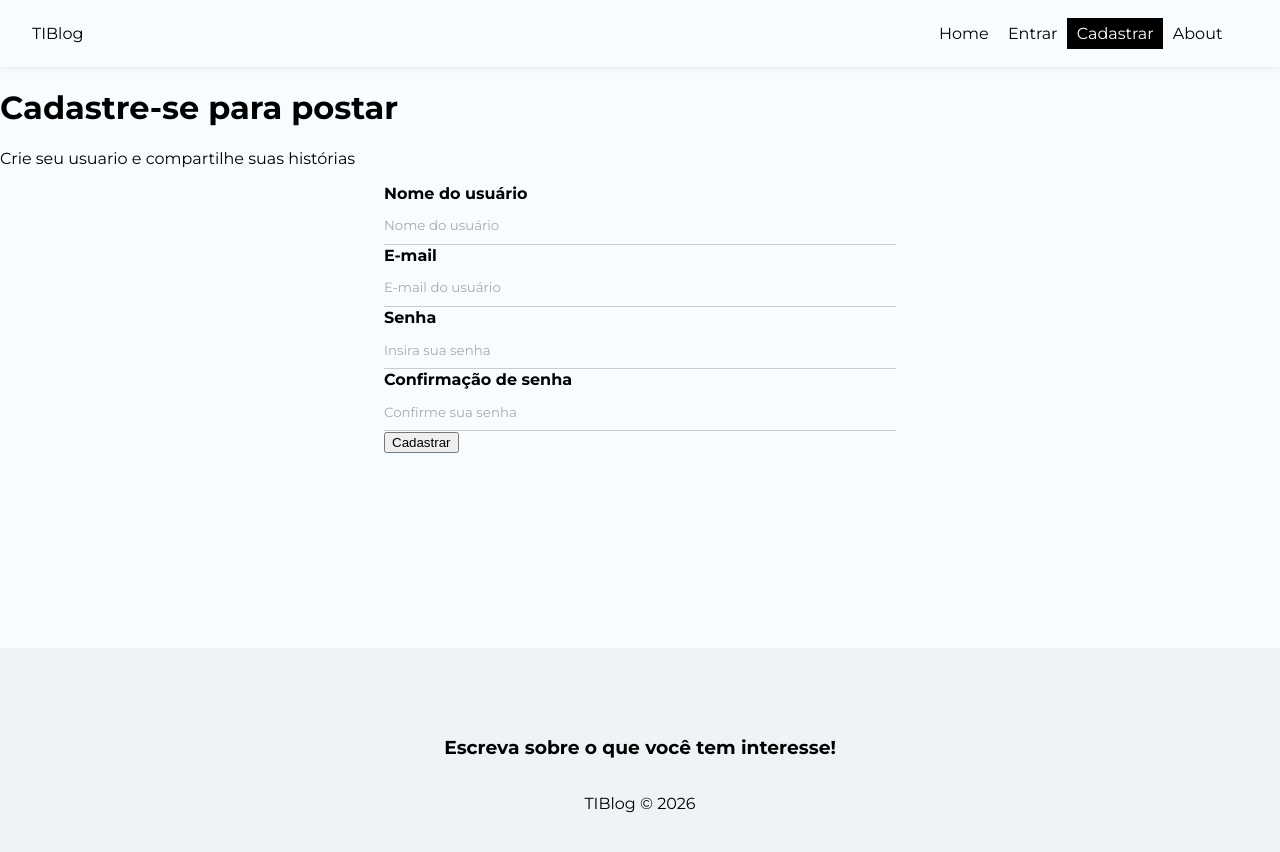
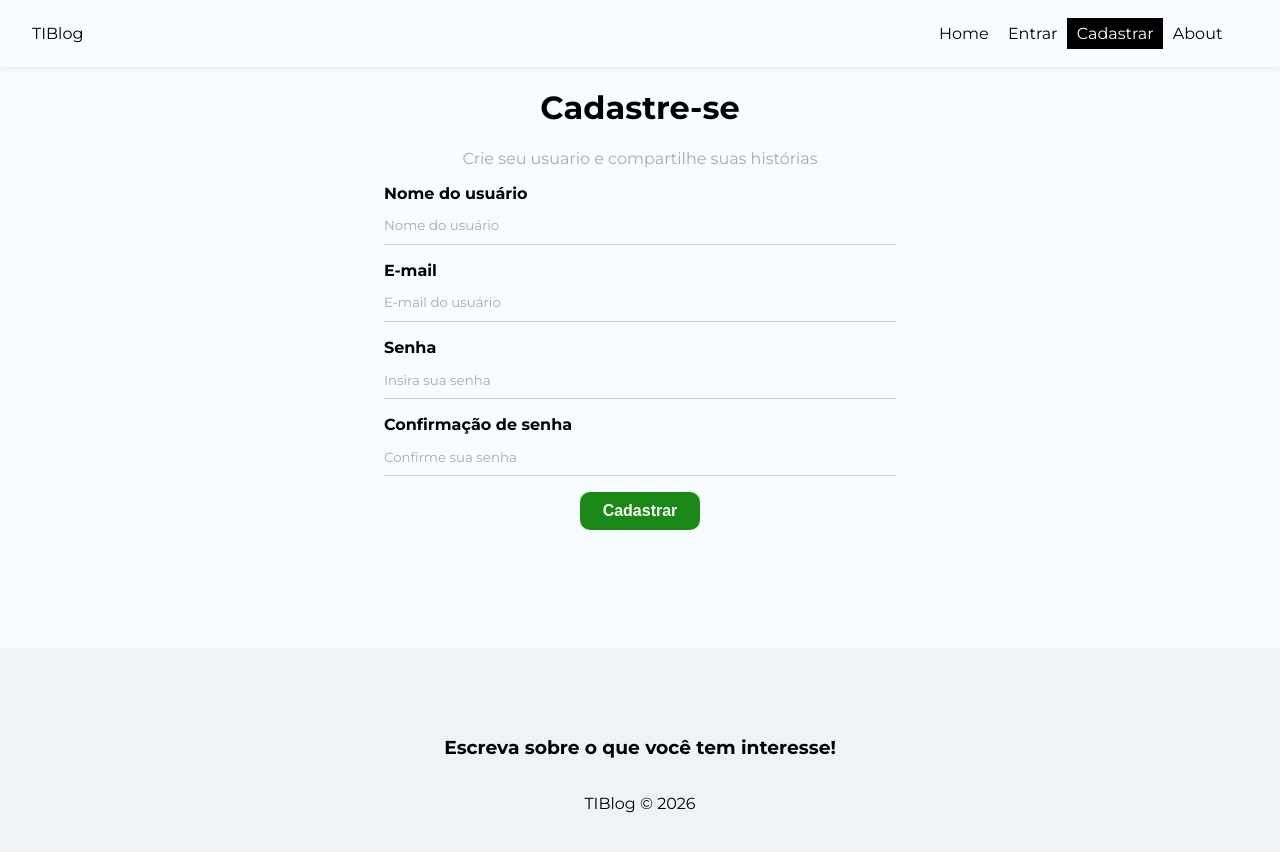
Before and after one commit to Atila12/Sabios, a React (Create React App) app: page /register in a window 1280 px wide. Shown: the top 852 px of the page. Built offline with nearby package versions, Linux system fonts and the light colour scheme.

Commit message:
atualização mudou a estilização do cadastro

```diff
--- a/src/index.css
+++ b/src/index.css
@@ -41,7 +41,7 @@
 label {
   display: flex;
   flex-direction: column;
-  margin-bottom: 1px;
+  margin-bottom: 1em;
 }
 
 label span {
@@ -58,3 +58,54 @@
   padding: .8em 0;
   background-color: transparent;
 }
+
+.btn {
+  background-color: #1a8918;
+  color: #FFF;
+  text-align: center;
+  cursor: pointer;
+  border-radius: 10px;
+  width: 120px;
+  font-weight: bold;
+  border: none;
+  padding: 10px 15px;
+  font-size: 1em;
+}
+
+.btn.btn-dark {
+  background-color: #000;
+  border-radius: 0;
+}
+
+.btn.btn-outline {
+  background-color: transparent;
+  border-radius: 0;
+  color: #000;
+  border: 1px solid #000;
+  padding: 7px 30px;
+}
+
+.btn:hover {
+  background-color: #0f730c;
+  color: #FFF;
+}
+
+.btn.btn-outline {
+  background-color: #000;
+}
+
+.btn.btn-danger:hover {
+  background-color: #dc3545;
+}
+
+button[disabled] {
+  background-color: #aaa;
+}
+
+.container .error {
+  color: #721c24;
+  background-color: #f8d7da;
+  border: 1px solid #f5c6cb;
+  padding: 5px;
+  border-radius: 5px;
+}
--- a/src/pages/Register/Register.jsx
+++ b/src/pages/Register/Register.jsx
@@ -1,13 +1,38 @@
 import styles from "./register.module.css"
 
-import {useState, useEffect} from "react"
+import { useState, useEffect } from "react"
 
 const Register = () => {
+    const [displayname, setDisplayName] = useState("")
+    const [email, setEmail] = useState("")
+    const [password, setPassword] = useState("")
+    const [confirmpassword, setConfirmPassword] = useState("")
+    const [error, setError] = useState("")
+
+    const handleSubmit = (e) => {
+        e.preventDefault();
+
+        setError("")
+
+        const user = {
+            displayname,
+            email,
+            password,
+        }
+
+        if (password !== confirmpassword) {
+            setError("As senhas precisam ser Iguais seu animal, confirma essa porra carae")
+            return
+        }
+
+        console.log(user);
+    };
+
     return (
-        <div>
-            <h1>Cadastre-se para postar</h1>
+        <div className={styles.register}>
+            <h1>Cadastre-se</h1>
             <p>Crie seu usuario e compartilhe suas histórias</p>
-            <form>
+            <form onSubmit={handleSubmit}>
                 <label>
                     <span>Nome do usuário </span>
                     <input
@@ -15,6 +40,8 @@
                         name="displayname"
                         required
                         placeholder="Nome do usuário"
+                        value={displayname}
+                        onChange={(e) => setDisplayName(e.target.value)}
                     />
                 </label>
                 <label>
@@ -24,27 +51,34 @@
                         name="email"
                         required
                         placeholder="E-mail do usuário"
+                        value={email}
+                        onChange={(e) => setEmail(e.target.value)}
                     />
                 </label>
                 <label>
                     <span>Senha</span>
                     <input
                         type="password"
-                        name="confirmpassword"
+                        name="password"
                         required
                         placeholder="Insira sua senha"
+                        value={password}
+                        onChange={(e) => setPassword(e.target.value)}
                     />
                 </label>
                 <label>
                     <span>Confirmação de senha</span>
                     <input
                         type="password"
-                        name="password"
+                        name="confirmpassword"
                         required
                         placeholder="Confirme sua senha"
+                        value={confirmpassword}
+                        onChange={(e) => setConfirmPassword(e.target.value)}
                     />
                 </label>
                 <button className="btn">Cadastrar</button>
+                {error && <p className="error">{error}</p>}
             </form>
         </div>
     )
```
Also changed, not shown: src/components/Navbar.jsx (indentation only), src/hooks/useAuthentication.jsx (added). Lines whose indentation alone changed are shown as unchanged.
